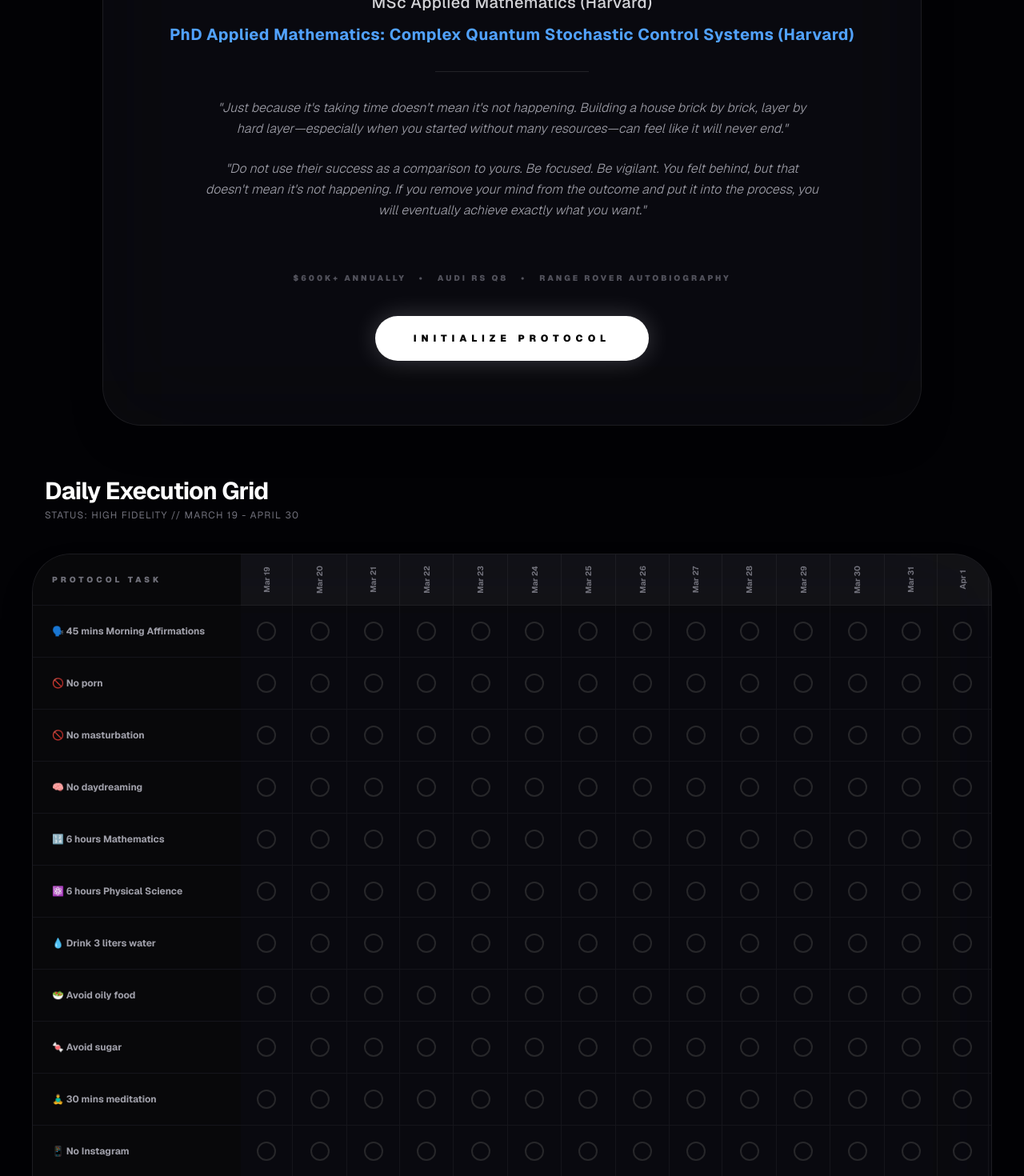
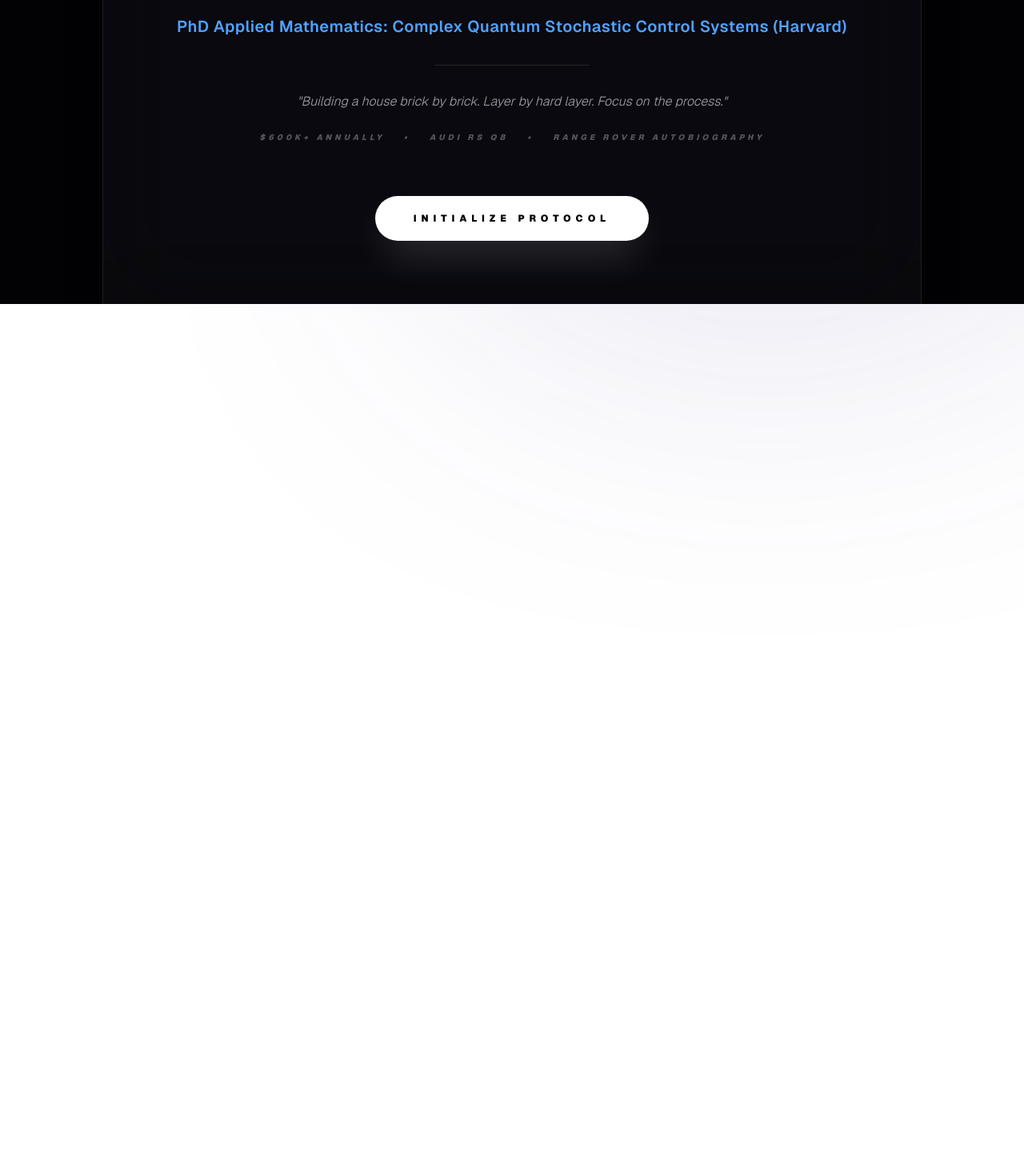
Before and after one commit to christophermahlangu/drmahlangu-app, a Next.js app: page / in a window 1280 px wide. Shown: the part 420-1890 px from the top of the page at 80% size. After the commit the page ends 800 px from the top, so only its background shows below. Built offline with nearby package versions, Linux system fonts and the light colour scheme.

Commit message:
Executive Multi-Stage UI

```diff
--- a/app/page.tsx
+++ b/app/page.tsx
@@ -1,5 +1,5 @@
 "use client";
-import { useEffect, useState, useRef } from "react";
+import { useEffect, useState } from "react";
 import Confetti from "react-confetti";
 
 const habits = [
@@ -27,7 +27,7 @@
 export default function Home() {
   const [checkboxes, setCheckboxes] = useState<Record<string, boolean>>({});
   const [mounted, setMounted] = useState(false);
-  const gridRef = useRef<HTMLDivElement>(null);
+  const [showTracker, setShowTracker] = useState(false);
 
   useEffect(() => {
     const saved = localStorage.getItem("mahlanguTracker");
@@ -44,140 +44,154 @@
     setCheckboxes(prev => ({ ...prev, [key]: !prev[key] }));
   };
 
-  const scrollToGrid = () => {
-    gridRef.current?.scrollIntoView({ behavior: 'smooth' });
+  const overallProgress = () => {
+    let totalChecked = 0;
+    dates.forEach(date => habits.forEach(h => { if (checkboxes[`${h}-${date}`]) totalChecked++; }));
+    return (totalChecked / (habits.length * dates.length)) * 100;
+  };
+
+  const habitStreak = (habit: string) => {
+    let streak = 0;
+    for (let i = dates.length - 1; i >= 0; i--) {
+      const key = `${habit}-${dates[i]}`;
+      if (checkboxes[key]) streak++;
+      else break;
+    }
+    return streak;
   };
 
   if (!mounted) return null;
 
   return (
-    <main className="min-h-screen bg-[#020205] text-white font-sans selection:bg-blue-500/30 relative overflow-x-hidden antialiased">
+    <main className="min-h-screen bg-[#020205] text-white font-sans selection:bg-blue-500/30 relative overflow-hidden antialiased">
 
-      {/* --- APPLE VIBRANT BACKGROUND --- */}
+      {/* APPLE BACKGROUND BLUR */}
       <div className="fixed inset-0 -z-10 bg-[#020205]">
         <div className="absolute top-[-20%] left-[-10%] w-[90%] h-[80%] rounded-full bg-blue-600/10 blur-[180px] animate-pulse" />
         <div className="absolute bottom-[-10%] right-[-10%] w-[70%] h-[70%] rounded-full bg-indigo-900/10 blur-[150px]" />
       </div>
 
-      {/* --- SECTION 1: THE WELCOME PAGE (Vision Board) --- */}
-      <section className="min-h-screen flex flex-col items-center justify-center p-6 text-center space-y-12">
-        <div className="liquid-glass p-12 md:p-20 max-w-5xl w-full shadow-2xl space-y-8 animate-in fade-in zoom-in duration-1000">
+      {!showTracker ? (
+        /* --- STAGE 1: THE FUNDAMENTALS (WELCOME) --- */
+        <section className="h-screen flex flex-col items-center justify-center p-6 text-center space-y-12 animate-in fade-in zoom-in duration-700">
+          <div className="liquid-glass p-12 md:p-20 max-w-5xl w-full shadow-2xl space-y-8">
             <h1 className="text-6xl md:text-8xl font-bold tracking-tighter bg-clip-text text-transparent bg-gradient-to-b from-white to-zinc-600">
               Dr. Christopher Mahlangu
             </h1>
 
-          <div className="space-y-3 text-base md:text-xl font-medium text-zinc-300 tracking-wide">
+            <div className="space-y-3 text-lg md:text-xl font-semibold text-zinc-300 tracking-wide leading-relaxed">
               <p>BSc in Mathematical Sciences (Wits)</p>
               <p>BSc Honours in Mathematics (Wits)</p>
               <p>MSc Applied Mathematics (Harvard)</p>
-            <p className="text-blue-400 font-bold">PhD Applied Mathematics: Complex Quantum Stochastic Control Systems (Harvard)</p>
+              <p className="text-blue-400">PhD Applied Mathematics: Complex Quantum Stochastic Control Systems (Harvard)</p>
             </div>
 
             <div className="h-[1px] w-48 bg-white/10 mx-auto" />
 
-          {/* THE LONG-ASS MOTIVATION */}
-          <div className="max-w-3xl mx-auto space-y-6 text-zinc-400 text-sm md:text-base leading-relaxed font-light italic">
-            <p>
-              "Just because it's taking time doesn't mean it's not happening. Building a house brick by brick, layer by hard layer—especially when you started without many resources—can feel like it will never end."
-            </p>
-            <p>
-              "Do not use their success as a comparison to yours. Be focused. Be vigilant. You felt behind, but that doesn't mean it's not happening. If you remove your mind from the outcome and put it into the process, you will eventually achieve exactly what you want."
-            </p>
-          </div>
-
-          <div className="pt-8 flex flex-col items-center gap-4">
-             <div className="flex gap-4 text-[10px] uppercase tracking-[0.3em] text-zinc-600 font-black mb-6">
+            <div className="max-w-3xl mx-auto space-y-6 text-zinc-400 text-sm md:text-base italic font-light leading-relaxed">
+              <p>"Building a house brick by brick. Layer by hard layer. Focus on the process."</p>
+              <div className="flex justify-center gap-6 text-[10px] uppercase tracking-[0.4em] font-black text-zinc-600">
                 <span>$600K+ Annually</span>
                 <span>•</span>
                 <span>Audi RS Q8</span>
                 <span>•</span>
                 <span>Range Rover Autobiography</span>
               </div>
+            </div>
 
-             {/* THE BUTTON TO ACCESS TRACKER */}
+            <div className="pt-8">
                <button
-                onClick={scrollToGrid}
-                className="group relative px-12 py-5 bg-white text-black font-black text-xs uppercase tracking-[0.5em] rounded-full hover:scale-105 active:scale-95 transition-all shadow-[0_0_30px_rgba(255,255,255,0.2)]"
+                  onClick={() => setShowTracker(true)}
+                  className="px-12 py-5 bg-white text-black font-black text-xs uppercase tracking-[0.5em] rounded-full hover:scale-110 active:scale-95 transition-all shadow-white/20 shadow-2xl"
                >
                   Initialize Protocol
-                <div className="absolute inset-0 rounded-full border border-white opacity-0 group-hover:opacity-100 group-hover:scale-125 transition-all duration-700" />
                </button>
             </div>
           </div>
         </section>
+      ) : (
+        /* --- STAGE 2: THE EXECUTION (TRACKER) --- */
+        <section className="min-h-screen p-4 md:p-12 animate-in slide-in-from-bottom-10 duration-700">
+          <div className="max-w-[1600px] mx-auto space-y-12">
 
-      {/* --- SECTION 2: THE HABIT GRID (Liquid Table) --- */}
-      <section ref={gridRef} className="min-h-screen flex flex-col p-4 md:p-10 pt-20">
-        <div className="max-w-7xl mx-auto w-full space-y-10">
-            <div className="flex justify-between items-end px-4">
-                <div>
-                    <h2 className="text-3xl font-bold tracking-tight">Daily Execution Grid</h2>
-                    <p className="text-xs text-zinc-500 uppercase tracking-widest mt-1">Status: High Fidelity // March 19 - April 30</p>
+            <div className="flex justify-between items-center bg-white/[0.03] p-8 rounded-[40px] border border-white/5">
+                <button onClick={() => setShowTracker(false)} className="text-[10px] uppercase tracking-[0.4em] text-zinc-500 hover:text-white transition-colors">← Back to Vision</button>
+                <h2 className="text-2xl font-black tracking-tighter uppercase text-zinc-400">Mission Control</h2>
+            </div>
+
+            {/* OVERALL PROGRESS CIRCLE */}
+            <div className="flex justify-center py-10">
+                <div className="liquid-glass p-12 rounded-full w-72 h-72 flex flex-col items-center justify-center relative shadow-2xl">
+                    <svg className="absolute inset-0 w-full h-full transform -rotate-90 scale-110">
+                        <circle cx="144" cy="144" r="120" stroke="rgba(255,255,255,0.03)" strokeWidth="12" fill="none" />
+                        <circle cx="144" cy="144" r="120" stroke="url(#circle-blue)" strokeWidth="12" fill="none"
+                            strokeDasharray={2 * Math.PI * 120}
+                            strokeDashoffset={2 * Math.PI * 120 * (1 - overallProgress() / 100)}
+                            strokeLinecap="round" className="transition-all duration-1000"
+                        />
+                        <defs><linearGradient id="circle-blue" x1="0" y1="0" x2="1" y2="1"><stop offset="0%" stopColor="#0A84FF" /><stop offset="100%" stopColor="#5E5CE6" /></linearGradient></defs>
+                    </svg>
+                    <span className="text-6xl font-black tracking-tighter">{overallProgress().toFixed(0)}%</span>
+                    <span className="text-[10px] uppercase tracking-[0.5em] text-zinc-500 font-bold mt-2">Overall</span>
                 </div>
             </div>
 
-            <div className="liquid-glass rounded-[48px] overflow-hidden border border-white/5 shadow-2xl mb-20">
+            {/* GRID TABLE */}
+            <div className="liquid-glass rounded-[50px] overflow-hidden border border-white/5 shadow-2xl">
               <div className="overflow-x-auto">
                 <table className="w-full border-collapse">
                   <thead>
-                    <tr className="bg-white/[0.04] border-b border-white/5">
-                      <th className="sticky left-0 z-30 bg-[#08080a] p-6 text-left text-[10px] font-black uppercase tracking-[0.4em] text-zinc-500 min-w-[260px]">Protocol Task</th>
+                    <tr className="bg-white/[0.05] border-b border-white/10">
+                      <th className="sticky left-0 z-30 bg-[#0a0a0c] p-10 text-left text-2xl font-bold tracking-tighter bg-clip-text text-transparent bg-gradient-to-b from-white to-zinc-500 min-w-[320px]">Habit</th>
                       {dates.map(date => (
-                        <th key={date} className="p-4 text-[10px] font-bold text-zinc-500 border-r border-white/5 min-w-[64px]">
+                        <th key={date} className="p-6 text-xl font-bold tracking-tighter bg-clip-text text-transparent bg-gradient-to-b from-white to-zinc-500 border-r border-white/5 min-w-[80px]">
                           <div className="rotate-[-90deg] whitespace-nowrap">{date}</div>
                         </th>
                       ))}
+                      <th className="sticky right-0 z-30 bg-[#0a0a0c] p-10 text-center text-xl font-black uppercase text-blue-500 border-l border-white/10">Streak 🔥</th>
                     </tr>
                   </thead>
                   <tbody className="divide-y divide-white/5">
                     {habits.map(habit => (
-                      <tr key={habit} className="group hover:bg-white/[0.02] transition-colors">
-                        <td className="sticky left-0 z-20 bg-[#08080a] p-6 text-xs font-bold text-zinc-400 group-hover:text-white transition-colors">
+                      <tr key={habit} className="group hover:bg-white/[0.03] transition-colors">
+                        <td className="sticky left-0 z-20 bg-[#08080a] p-10 text-2xl font-bold tracking-tighter text-zinc-400 group-hover:text-white transition-colors">
                           {habit}
                         </td>
                         {dates.map(date => {
                           const key = `${habit}-${date}`;
                           return (
                             <td key={key} className="p-0 border-r border-white/5">
-                              <button
-                                onClick={() => toggle(habit, date)}
-                                className={`w-full h-16 flex items-center justify-center transition-all ${
-                                    checkboxes[key] ? 'bg-blue-500/[0.12]' : 'hover:bg-white/[0.04]'
-                                }`}
-                              >
-                                <div className={`w-6 h-6 rounded-full border-2 transition-all duration-500 flex items-center justify-center ${
-                                  checkboxes[key] ? 'bg-blue-500 border-blue-400 shadow-[0_0_20px_rgba(10,132,255,0.4)] scale-110' : 'border-zinc-800'
-                                }`}>
-                                  {checkboxes[key] && <span className="text-white text-[12px] font-black">✓</span>}
+                              <button onClick={() => toggle(habit, date)} className={`w-full h-24 flex items-center justify-center transition-all ${checkboxes[key] ? 'bg-blue-600/10' : 'hover:bg-white/5'}`}>
+                                <div className={`w-8 h-8 rounded-full border-2 transition-all duration-500 flex items-center justify-center ${checkboxes[key] ? 'bg-blue-500 border-blue-400 shadow-[0_0_25px_rgba(10,132,255,0.6)] scale-125' : 'border-zinc-800'}`}>
+                                  {checkboxes[key] && <span className="text-white text-[14px] font-black">✓</span>}
                                 </div>
                               </button>
                             </td>
                           );
                         })}
+                        <td className="sticky right-0 z-20 bg-[#08080a] p-10 text-center font-mono text-3xl text-blue-400 font-bold border-l border-white/5">
+                          {habitStreak(habit)}
+                        </td>
                       </tr>
                     ))}
                   </tbody>
                 </table>
               </div>
             </div>
+            <footer className="text-center py-20 text-[10px] tracking-[1em] text-zinc-800 uppercase font-black">Quantum Execution Layer</footer>
           </div>
+        </section>
+      )}
 
-        <footer className="py-20 text-center opacity-30 text-[9px] tracking-[0.8em] uppercase font-black">
-          Mahlangu QuantOS // End of Protocol
-        </footer>
-      </section>
-
-      {/* --- CUSTOM LIQUID GLASS CSS --- */}
+      {/* CUSTOM LIQUID GLASS CSS */}
       <style jsx global>{`
         .liquid-glass {
           background: rgba(255, 255, 255, 0.03);
-          backdrop-filter: blur(60px) saturate(210%);
-          -webkit-backdrop-filter: blur(60px) saturate(210%);
+          backdrop-filter: blur(60px) saturate(220%);
+          -webkit-backdrop-filter: blur(60px) saturate(220%);
           border: 1px solid rgba(255, 255, 255, 0.08);
-          border-radius: 48px;
         }
-
-        ::-webkit-scrollbar { height: 4px; }
+        ::-webkit-scrollbar { height: 6px; }
         ::-webkit-scrollbar-thumb { background: rgba(255, 255, 255, 0.1); border-radius: 10px; }
         ::-webkit-scrollbar-thumb:hover { background: rgba(10, 132, 255, 0.5); }
       `}</style>
```
Lines whose indentation alone changed are shown as unchanged.
